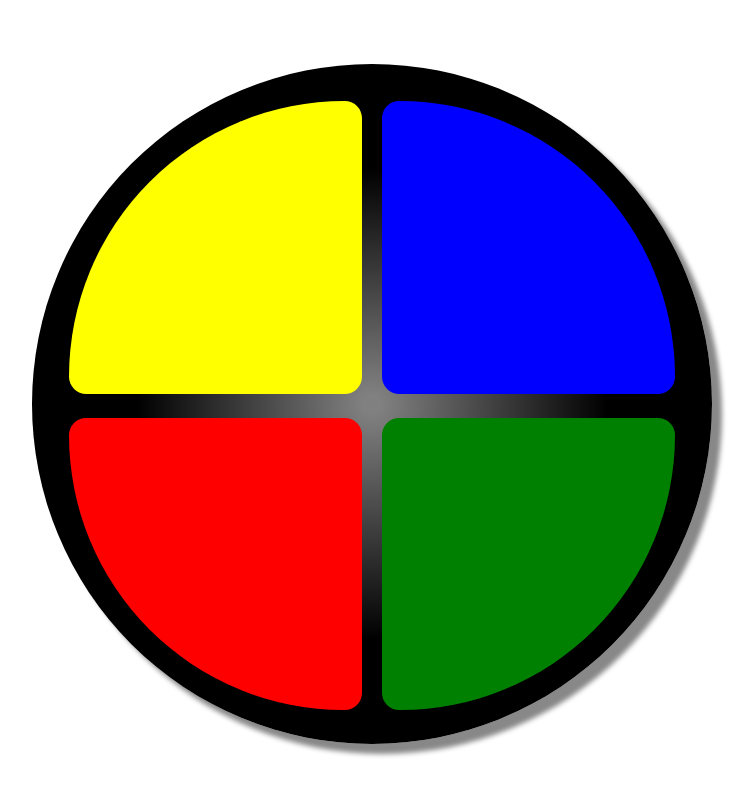
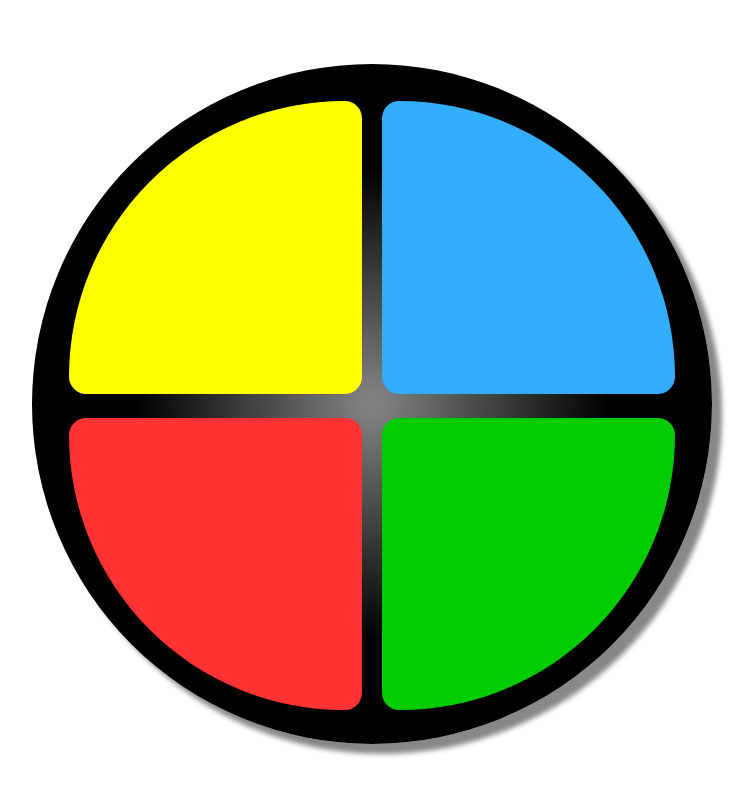
Before and after one commit to JRamer87/Simon-Game, a plain HTML site: page index.html in a window 1280 px wide. Shown: the whole page, without its empty margins (268-1024 px from the left). Drawn offline with nearby package versions, Linux system fonts and the light colour scheme.

Commit message:
updated pad colors

```diff
--- a/style.css
+++ b/style.css
@@ -203,7 +203,7 @@ input:checked+.slider:before {
     width: 43%;
     margin-top: 5.5%;
     margin-left: 3%;
-    background-color: blue;
+    background-color: #33adff;
     /*opacity: .5;*/
     border-radius: 20px 320px 20px 20px;
 }
@@ -214,7 +214,7 @@ input:checked+.slider:before {
     width: 43%;
     margin-left: 5.5%;
     margin-bottom: 1.5%;
-    background-color: red;
+    background-color: #ff3333;
     /*opacity: .5;*/
     border-radius: 20px 20px 20px 320px;
 }
@@ -225,7 +225,7 @@ input:checked+.slider:before {
     width: 43%;
     margin-left: 3%;
     margin-bottom: 1.5%;
-    background-color: green;
+    background-color: #00cc00;
     /*opacity: .5;*/
     border-radius: 20px 20px 320px 20px;
 }
```
